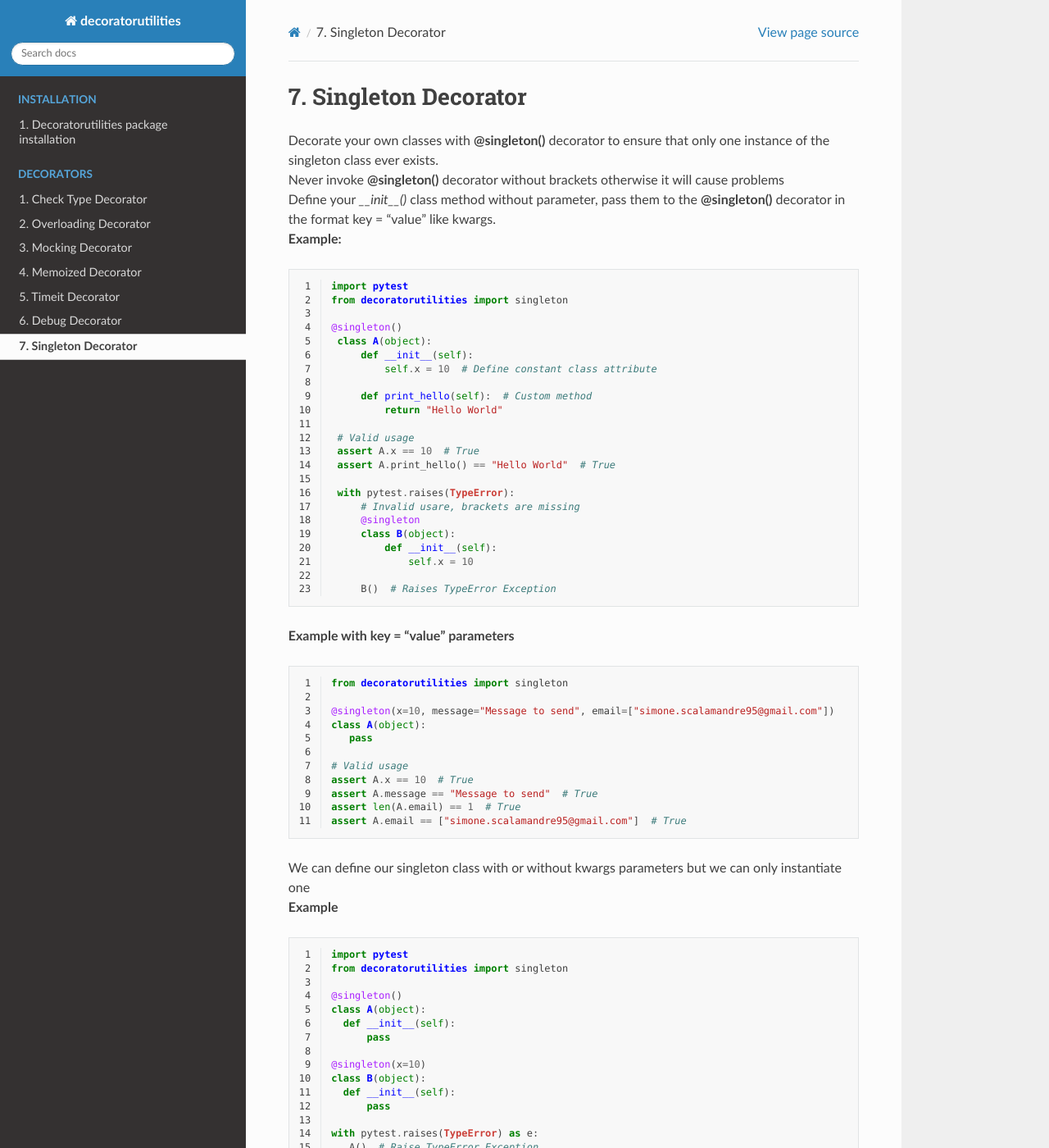
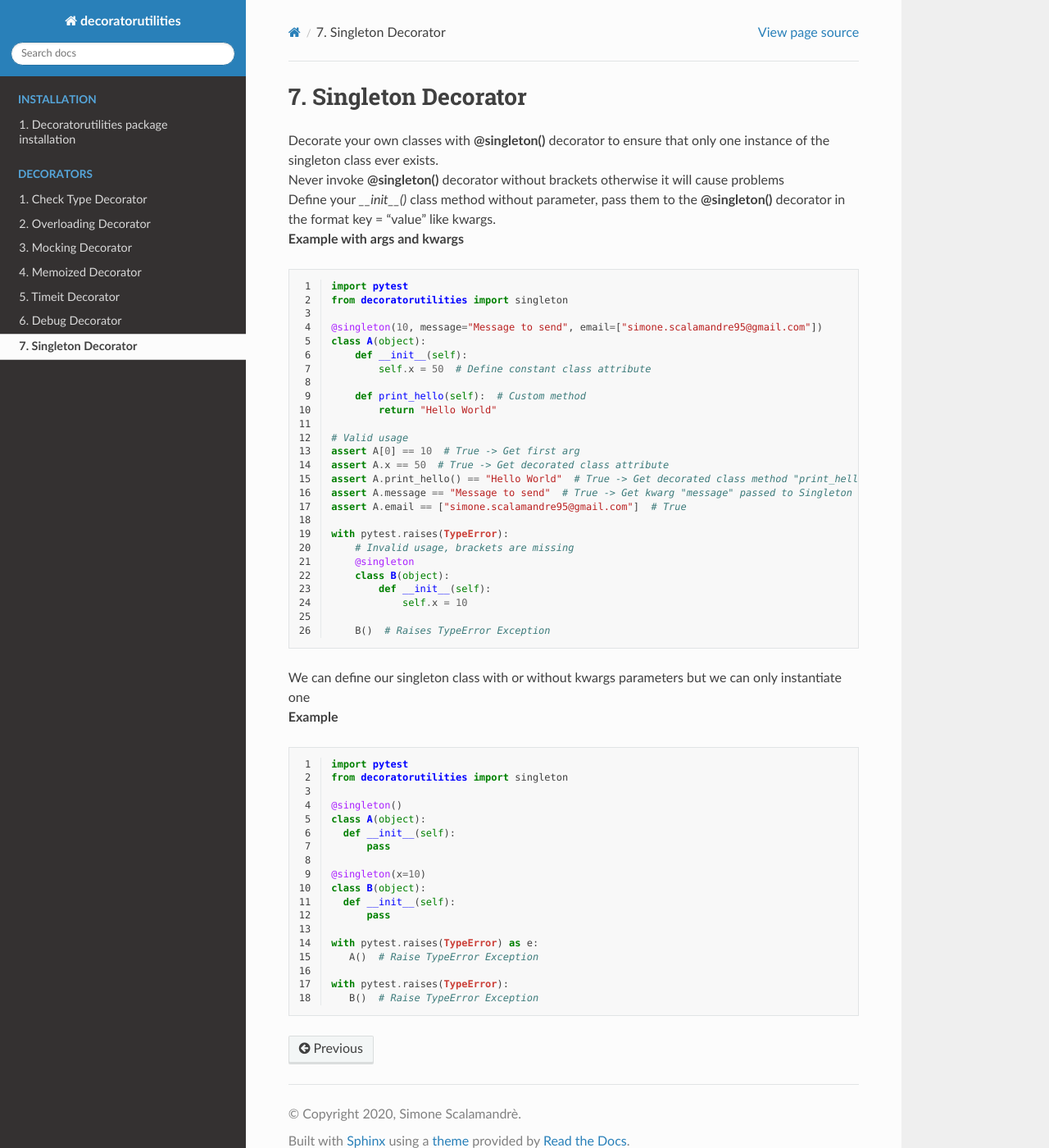
Before and after one commit to Symone95/decoratorutilities, a Sphinx documentation site: the page built from docs/rst_templates/Decorators/singleton_decorator.rst, in a window 1280 px wide and 1400 px high. Shown: the whole window at 82% size. Built offline with Sphinx 7.4.7 and the Read the Docs theme 2.0.0, drawn with Linux system fonts in a browser that asks for light colours.

Commit message:
Fixed Singleton decorator and updated test and documentations

```diff
--- a/docs/rst_templates/Decorators/singleton_decorator.rst
+++ b/docs/rst_templates/Decorators/singleton_decorator.rst
@@ -5,7 +5,7 @@ Singleton Decorator
 | Decorate your own classes with **@singleton()** decorator to ensure that only one instance of the singleton class ever exists.
 | Never invoke **@singleton()** decorator without brackets otherwise it will cause problems
 | Define your `__init__()` class method without parameter, pass them to the **@singleton()** decorator in the format key = "value" like kwargs.
-| **Example:**
+| **Example with args and kwargs**
 
 .. code-block:: python
    :linenos:
@@ -13,44 +13,29 @@ Singleton Decorator
    import pytest
    from decoratorutilities import singleton
 
-   @singleton()
-    class A(object):
-        def __init__(self):
-            self.x = 10  # Define constant class attribute
+   @singleton(10, message="Message to send", email=["simone.scalamandre95@gmail.com"])
+   class A(object):
+       def __init__(self):
+           self.x = 50  # Define constant class attribute
 
-        def print_hello(self):  # Custom method
-            return "Hello World"
-
-    # Valid usage
-    assert A.x == 10  # True
-    assert A.print_hello() == "Hello World"  # True
-
-    with pytest.raises(TypeError):
-        # Invalid usare, brackets are missing
-        @singleton
-        class B(object):
-            def __init__(self):
-                self.x = 10
-
-        B()  # Raises TypeError Exception
-
-
-| **Example with key = "value" parameters**
-
-.. code-block:: python
-   :linenos:
-
-   from decoratorutilities import singleton
-
-   @singleton(x=10, message="Message to send", email=["simone.scalamandre95@gmail.com"])
-   class A(object):
-      pass
+       def print_hello(self):  # Custom method
+           return "Hello World"
 
    # Valid usage
-   assert A.x == 10  # True
-   assert A.message == "Message to send"  # True
-   assert len(A.email) == 1  # True
+   assert A[0] == 10  # True -> Get first arg
+   assert A.x == 50  # True -> Get decorated class attribute
+   assert A.print_hello() == "Hello World"  # True -> Get decorated class method "print_hello()"
+   assert A.message == "Message to send"  # True -> Get kwarg "message" passed to Singleton decorator
    assert A.email == ["simone.scalamandre95@gmail.com"]  # True
+
+   with pytest.raises(TypeError):
+       # Invalid usage, brackets are missing
+       @singleton
+       class B(object):
+           def __init__(self):
+               self.x = 10
+
+       B()  # Raises TypeError Exception
 
 
 | We can define our singleton class with or without kwargs parameters but we can only instantiate one
```
Also changed, not shown: README.md (+11 -25 lines), 2 other files.
